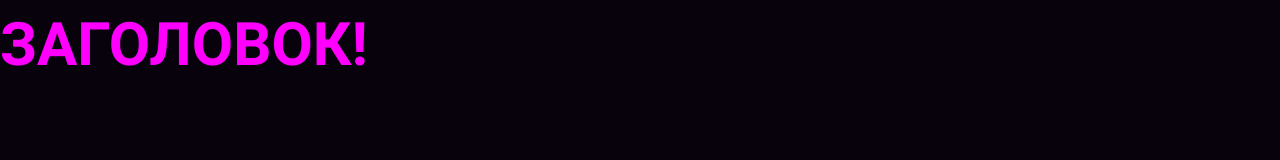
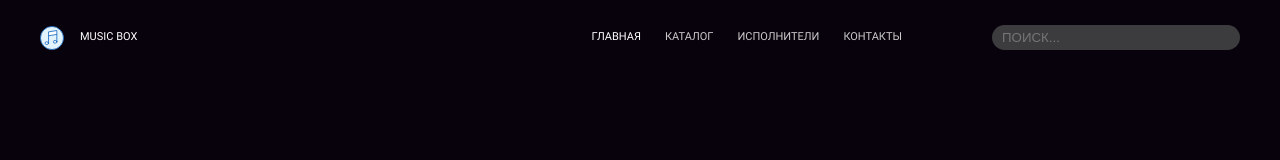
Before and after one commit to ushachev/layout-designer-project-lvl2, a website: page src/index.html in a window 1280 px wide. Drawn offline with nearby package versions, Linux system fonts and the light colour scheme; files that its build step writes are made by us from their sources.

Commit message:
add header

```diff
--- a/gulpfile.js
+++ b/gulpfile.js
@@ -10,9 +10,9 @@ const {
 const sass = gulpSass(dartSass);
 const browserSync = bs.create();
 
-const clean = () => del(['src/css/main.css']);
+const clean = () => del(['src/css/app.css']);
 
-const buildStyles = () => src('src/scss/main.scss')
+const buildStyles = () => src('src/scss/app.scss')
   .pipe(sass.sync().on('error', sass.logError))
   .pipe(dest('src/css'))
   .pipe(browserSync.stream());
@@ -26,7 +26,7 @@ const runServer = () => {
   });
 
   watch('src/scss/**/*.scss', buildStyles);
-  watch('src/*.html', browserSync.reload);
+  watch('src/*.html').on('change', browserSync.reload);
 };
 
 export const develop = series(build, runServer);
--- a/src/index.html
+++ b/src/index.html
@@ -6,9 +6,34 @@
     <meta http-equiv="X-UA-Compatible" content="ie=edge">
     <title>Music box. vitush</title>
 
-    <link rel="stylesheet" href="css/main.css">
+    <link rel="stylesheet" href="css/app.css">
 </head>
 <body>
 </body>
-    <h1 class="title">Заголовок!</h1>
+    <header class="header w-100">
+        <div class="container d-sm-flex">
+            <a class="d-flex align-items-center text-decoration-none" href="/">
+                <img src="images/logo.svg" alt="Логотип" width="24" height="24">
+                <span class="logo-title text-white text-uppercase">Music Box</span>
+            </a>
+            <nav class="header-nav align-self-center">
+                <ul class="d-sm-flex list-unstyled">
+                    <li class="header-nav-item active">
+                        <a class="link-text text-uppercase" href="/">Главная</a>
+                    </li>
+                    <li class="header-nav-item">
+                        <a class="link-text text-uppercase" href="#">Каталог</a>
+                    </li>
+                    <li class="header-nav-item">
+                        <a class="link-text text-uppercase" href="/artist.html">Исполнители</a>
+                    </li>
+                    <li class="header-nav-item">
+                        <a class="link-text text-uppercase" href="#">Контакты</a>
+                    </li>
+                </ul>
+            </nav>
+            <label class="visually-hidden" for="search">Поиск</label>
+            <input class="header-search w-100 bg-dark text-uppercase" id="search" type="text" name="search" placeholder="Поиск...">
+        </div>
+    </header>
 </html>
--- /dev/null
+++ b/src/scss/app.scss
@@ -0,0 +1,13 @@
+@import "utilities/variables";
+@import "utilities/mixins";
+@import "base/general";
+
+// ===========================
+@import "framework/box";
+@import "framework/utilities";
+@import "framework/text";
+@import "framework/common";
+
+// ===========================
+@import "components/header";
+@import "components/logo";
--- a/src/scss/atomic.scss
+++ /dev/null
@@ -1,3 +0,0 @@
-.title {
-  color: magenta;
-}
--- a/src/scss/base/fonts.scss
+++ b/src/scss/base/fonts.scss
@@ -1,15 +1,23 @@
 @font-face {
   font-weight: 400;
-  font-family: 'Roboto';
+  font-family: Roboto;
   font-style: normal;
-  src: url('../fonts/Roboto-Regular.ttf');
+  src: url("../fonts/Roboto-Regular.ttf");
+  font-display: swap;
+}
+
+@font-face {
+  font-weight: 500;
+  font-family: Roboto;
+  font-style: normal;
+  src: url("../fonts/Roboto-Medium.ttf");
   font-display: swap;
 }
 
 @font-face {
   font-weight: 700;
-  font-family: 'Roboto';
+  font-family: Roboto;
   font-style: normal;
-  src: url('../fonts/Roboto-Bold.ttf');
+  src: url("../fonts/Roboto-Bold.ttf");
   font-display: swap;
 }
--- a/src/scss/base/base.scss
+++ b/src/scss/base/general.scss
@@ -1,4 +1,4 @@
-@import 'fonts';
+@import "fonts";
 
 *,
 *::before,
@@ -40,18 +40,17 @@ h2 {
 }
 
 h1 {
-  font-size: 60px;
+  font-size: 30px;
 
-  @include media(mobile) {
-    font-size: 30px;
+  @include media-up(sm) {
+    font-size: 60px;
   }
-
 }
 
 h2 {
-  font-size: 38px;
+  font-size: 18px;
 
-  @include media(mobile) {
-    font-size: 18px;
+  @include media-up(sm) {
+    font-size: 38px;
   }
 }
--- /dev/null
+++ b/src/scss/components/header.scss
@@ -0,0 +1,45 @@
+.header {
+  position: absolute;
+  top: 25px;
+  left: 0;
+
+  font-size: 11px;
+}
+
+.header-nav {
+  margin-top: 15px;
+  margin-bottom: 15px;
+
+  @include media-up(sm) {
+    margin: 0 90px 0 auto;
+  }
+}
+
+.header-nav-item {
+  &:not(:last-child) {
+    margin-right: 24px;
+  }
+
+  &.active {
+    a {
+      color: var(--color-white);
+    }
+  }
+}
+
+.header-search {
+  padding: 5px 10px;
+  border: 0;
+  border-radius: 50px;
+
+  color: #757575;
+
+  font-size: 13.3px;
+  line-height: 1;
+
+  outline: none;
+
+  @include media-up(sm) {
+    width: 248px;
+  }
+}
--- /dev/null
+++ b/src/scss/components/logo.scss
@@ -0,0 +1,3 @@
+.logo-title {
+  margin-left: 16px;
+}
--- /dev/null
+++ b/src/scss/framework/box.scss
@@ -0,0 +1,3 @@
+.w-100 {
+  width: 100%;
+}
--- /dev/null
+++ b/src/scss/framework/common.scss
@@ -0,0 +1,48 @@
+.container {
+  max-width: 1240px;
+  margin: 0 auto;
+  padding: 0 20px;
+}
+
+.list-unstyled {
+  margin: 0;
+  padding: 0;
+
+  list-style: none;
+}
+
+.visually-hidden {
+  position: absolute;
+
+  width: 1px;
+  height: 1px;
+  margin: -1px;
+  padding: 0;
+  border: 0;
+  overflow: hidden;
+
+  white-space: nowrap;
+
+  clip: rect(0 0 0 0);
+  clip-path: inset(100%);
+}
+
+@each $color-name, $color in $colors {
+  .bg-#{$color-name} {
+    background-color: $color;
+  }
+}
+
+.link-text {
+  text-decoration-color: transparent;
+
+  transition: text-decoration-color var(--transition-duration);
+
+  &:hover {
+    text-decoration-color: inherit;
+  }
+
+  &:active {
+    opacity: 0.8;
+  }
+}
--- /dev/null
+++ b/src/scss/framework/text.scss
@@ -0,0 +1,13 @@
+@each $color-name, $color in $colors {
+  .text-#{$color-name} {
+    color: $color;
+  }
+}
+
+.text-decoration-none {
+  text-decoration: none;
+}
+
+.text-uppercase {
+  text-transform: uppercase;
+}
--- /dev/null
+++ b/src/scss/framework/utilities.scss
@@ -0,0 +1,17 @@
+.d-flex {
+  display: flex;
+}
+
+.d-sm-flex {
+  @include media-up(sm) {
+    display: flex;
+  }
+}
+
+.align-items-center {
+  align-items: center;
+}
+
+.align-self-center {
+  align-self: center;
+}
--- a/src/scss/main.scss
+++ /dev/null
@@ -1,4 +0,0 @@
-@import "utilities/variables";
-@import "utilities/mixins";
-@import "base/base";
-@import "atomic";
--- a/src/scss/utilities/mixins.scss
+++ b/src/scss/utilities/mixins.scss
@@ -1,7 +1,9 @@
-@mixin media($breakpoint: "mobile") {
-  $max-width-value: map-get($breakpoints, $breakpoint);
+@use "sass:map";
 
-  @media screen and (max-width: #{$max-width-value}) {
+@mixin media-up($breakpoint: "sm") {
+  $min-width-value: map.get($breakpoints, $breakpoint);
+
+  @media screen and (min-width: #{$min-width-value}) {
     @content;
   }
 }
--- a/src/scss/utilities/variables.scss
+++ b/src/scss/utilities/variables.scss
@@ -1,26 +1,26 @@
 $colors: (
-  'black': #08020d,
-  'white': #fff,
-  'dark': #3c3b3d,
-  'light': #e0e0e0,
-  'light-darken': #cacaca,
-  'main': #34c176,
-  'accent': #5328a1,
-  'secondary': #95390c,
-  'info': #f89202,
+  "black": #08020d,
+  "white": #fff,
+  "dark": #3c3b3d,
+  "light": #e0e0e0,
+  "light-darken": #cacaca,
+  "main": #34c176,
+  "accent": #5328a1,
+  "secondary": #95390c,
+  "info": #f89202,
 );
-
 $breakpoints: (
-  mobile: 480px,
+  sm: 576px,
 );
 
 :root {
-  --font-main: 'Roboto', sans-serif;
+  --font-main: "Roboto", sans-serif;
   --transition-duration: 0.2s;
 }
 
 @each $color-name, $color in $colors {
   :root {
+    /* stylelint-disable-next-line custom-property-pattern */
     --color-#{$color-name}: #{$color};
   }
 }
```
Also changed, not shown: src/artist.html (+1 -1 lines), 1 other file.
